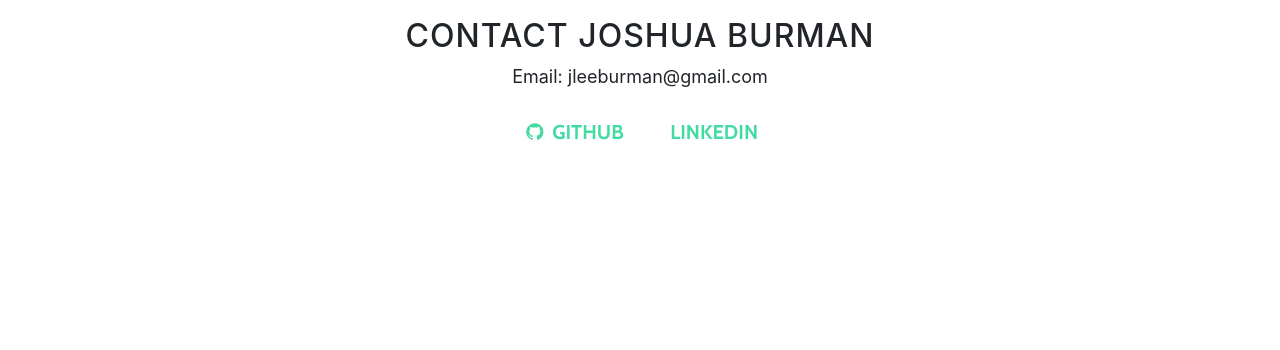
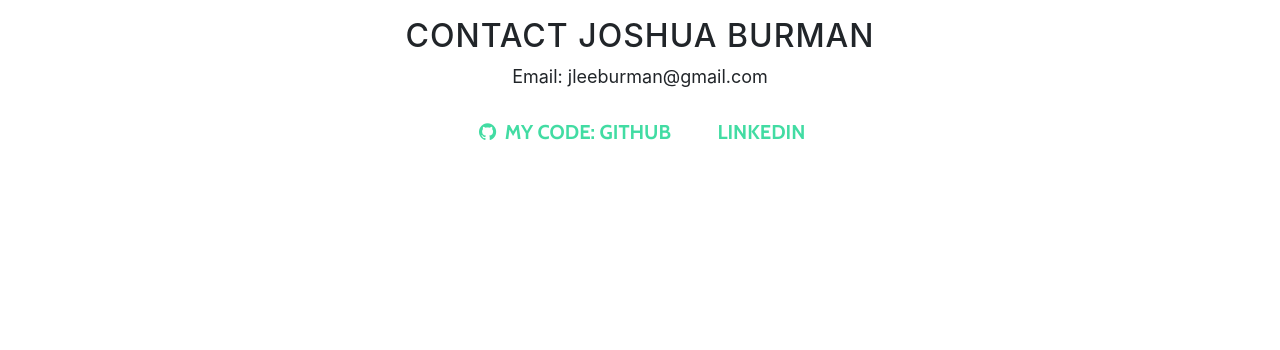
Before and after one commit to jlburman96/jlburman96.github.io, a website with bundled scripts: page index.html in a window 1280 px wide. Shown: the part 2080-2430 px from the top of the page. Built offline with nearby package versions, Linux system fonts and the light colour scheme; some icons are missing.

Commit message:
following the final instructions more clearly

```diff
--- a/index.html
+++ b/index.html
@@ -100,7 +100,7 @@
               <li class="list-inline-item">
                 <a href="https://github.com/jlburman96" class="btn btn-default btn-lg">
                   <i class="fa fa-github fa-fw"></i>
-                  <span class="network-name">Github</span>
+                  <span class="network-name">My Code: Github</span>
                 </a>
               </li>
               <li class="list-inline-item">
```
